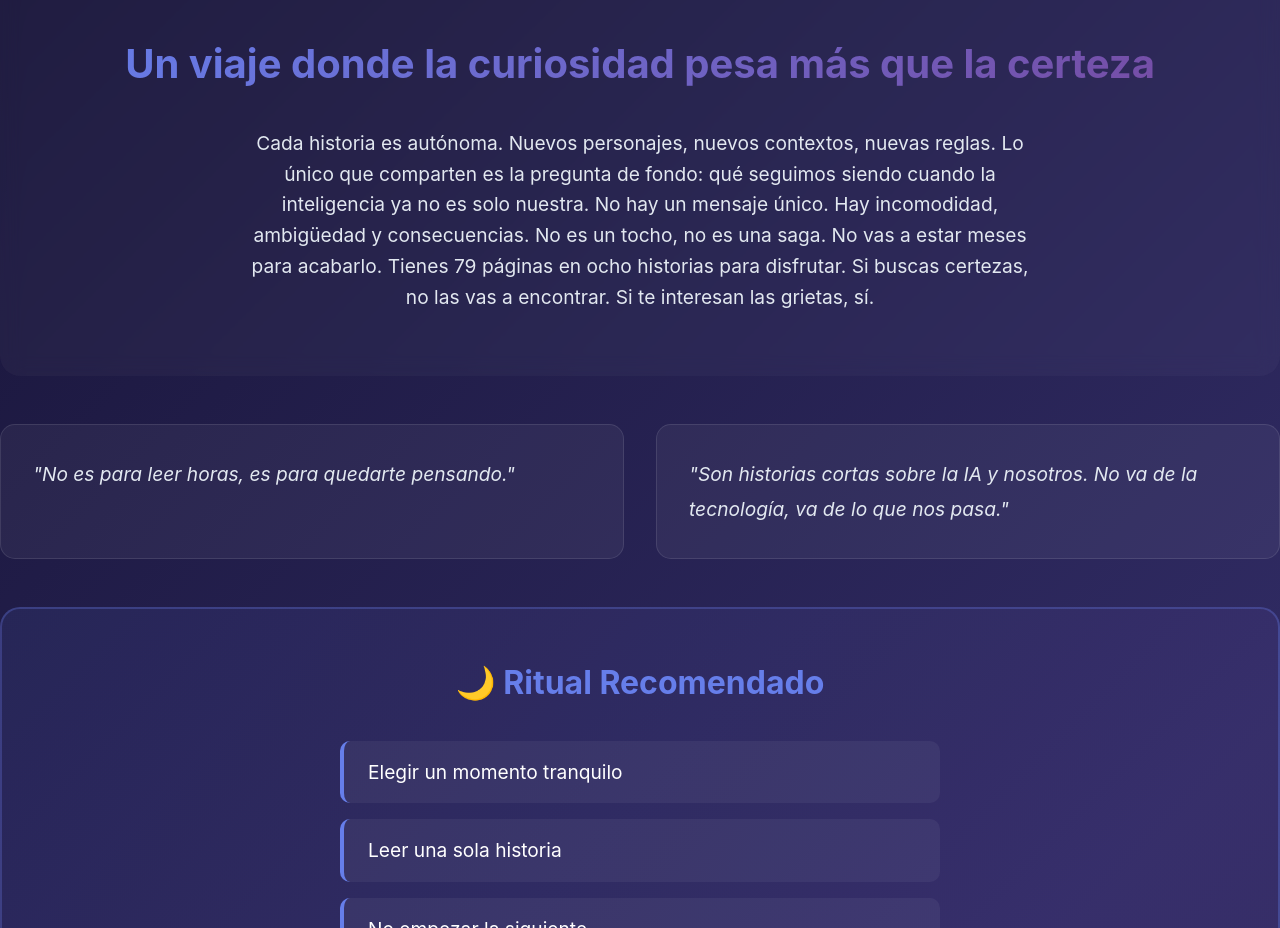
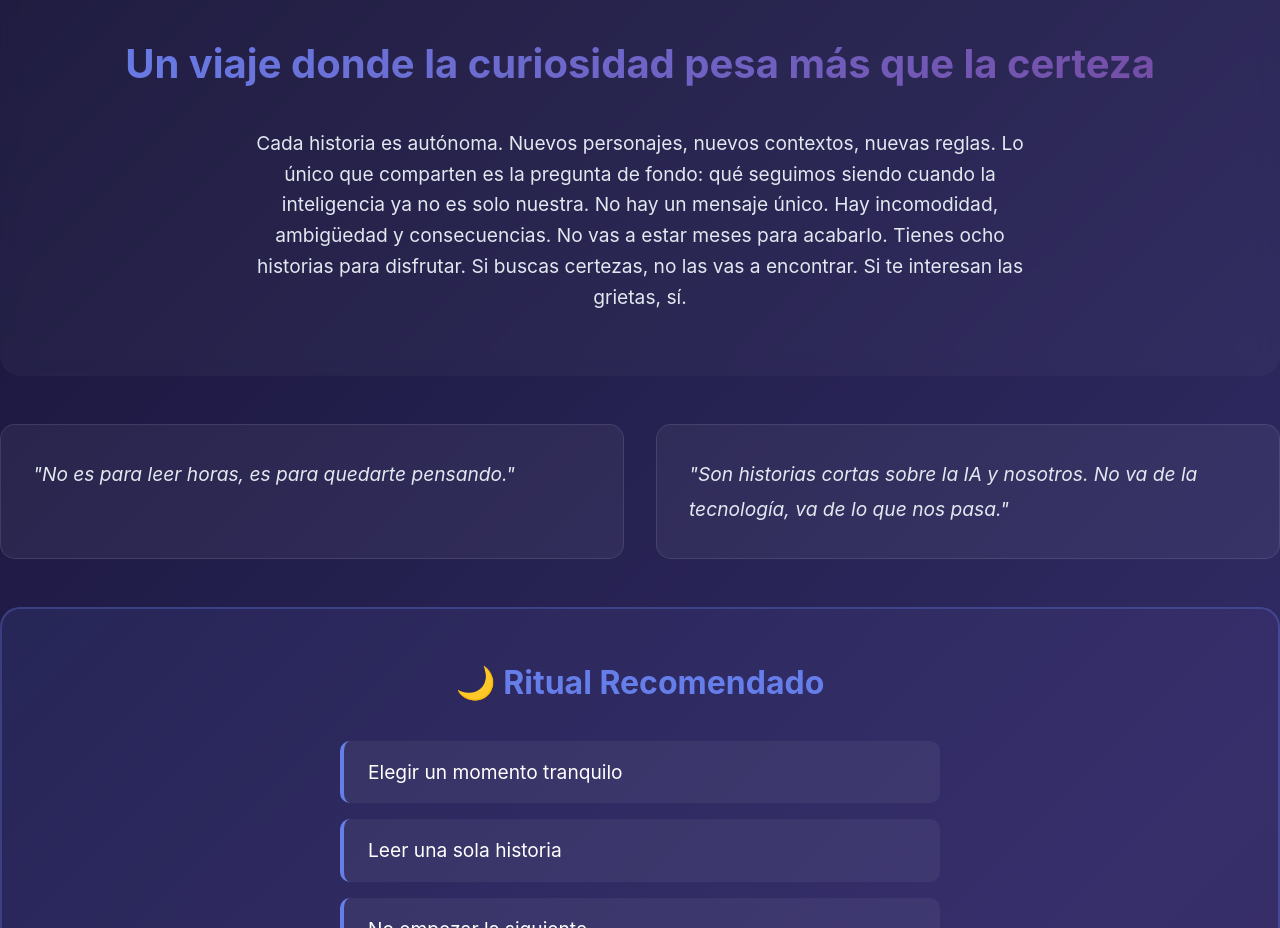
Before and after one commit to Agente8/Relatos, a plain HTML site: page index.html in a window 1280 px wide. Shown: the part 880-1808 px from the top of the page. Drawn offline with Linux system fonts and the light colour scheme.

Commit message:
Update index.html

```diff
--- a/index.html
+++ b/index.html
@@ -321,8 +321,8 @@ qué seguimos siendo cuando la inteligencia ya no es solo nuestra.
 No hay un mensaje único.
 Hay incomodidad, ambigüedad y consecuencias.
 
-No es un tocho, no es una saga. No vas a estar meses para acabarlo.
-Tienes 79 páginas en ocho historias para disfrutar.
+No vas a estar meses para acabarlo.
+Tienes ocho historias para disfrutar.
 
 Si buscas certezas, no las vas a encontrar.
 Si te interesan las grietas, sí.
```
